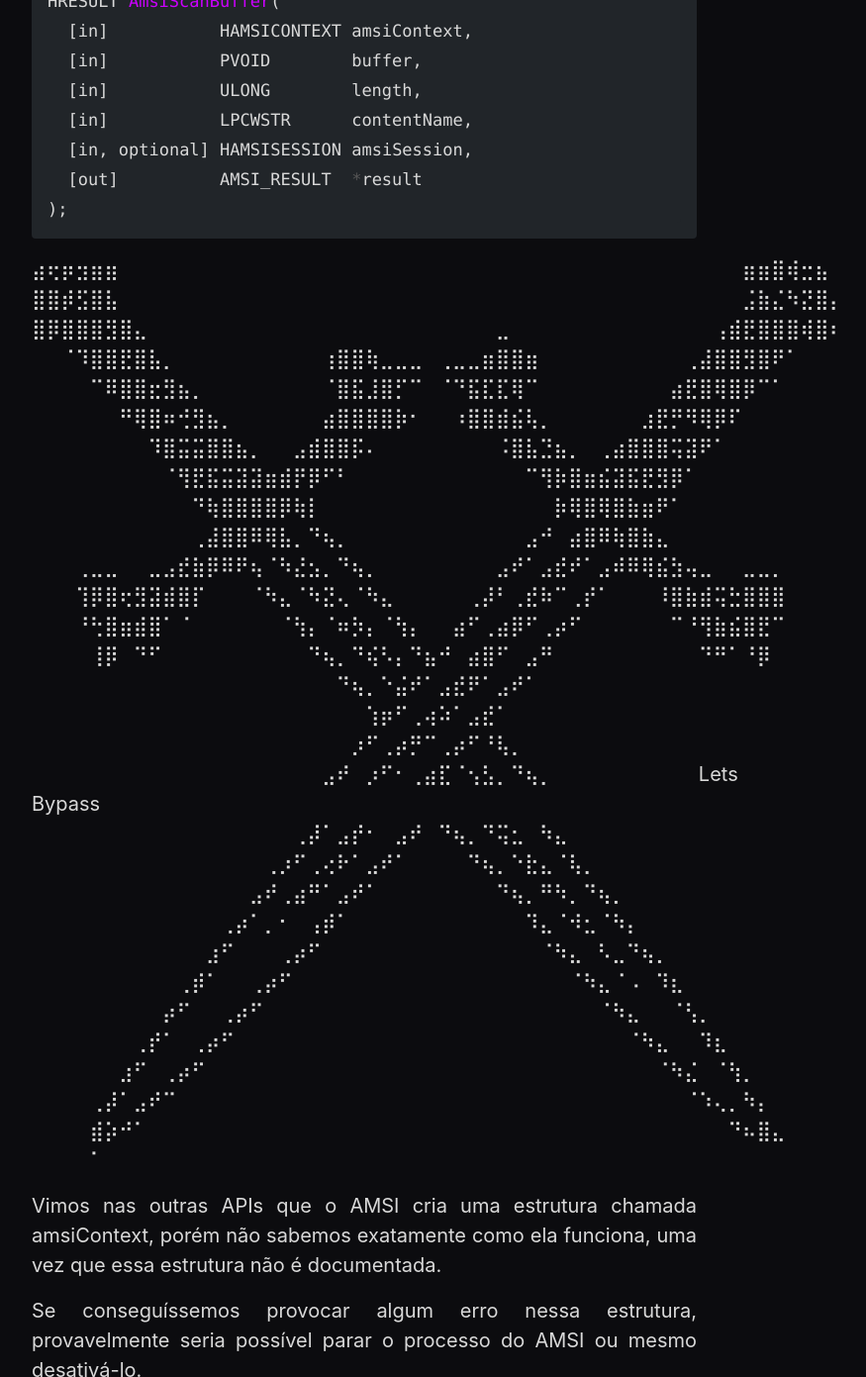
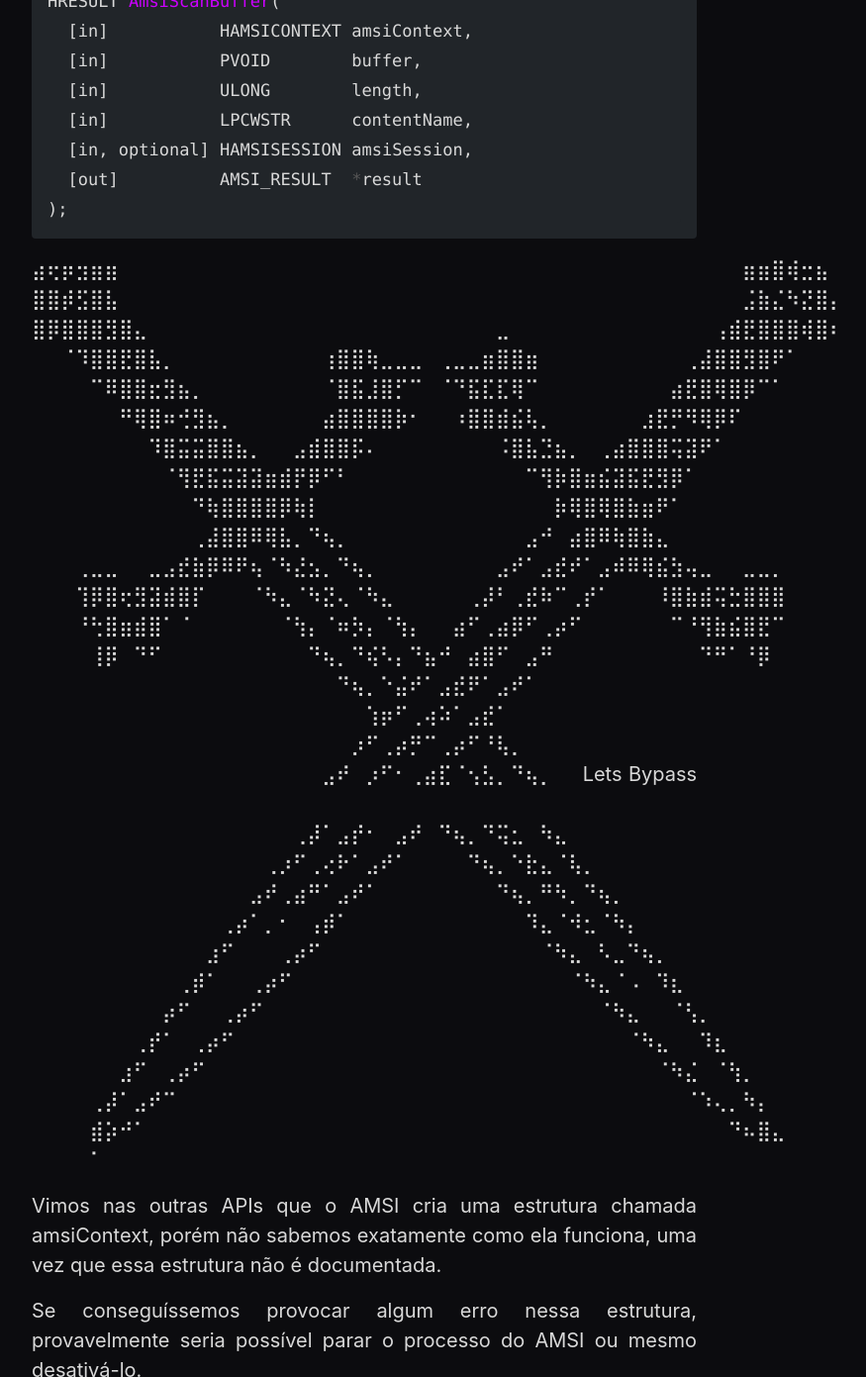
Before and after one commit to inferigang/inferigang.github.io, a Jekyll site: the page built from _posts/2023-08-08-from-ansi-to-reflection.md, in a window 1280 px wide and 1400 px high, scrolled down 3382 px, cut to the strip 0-1391 px from the top of the window. Shown: the whole strip at 99% size, without its empty margins (272-1147 px from the left). Built offline with Jekyll 4.4.1, drawn with Linux system fonts in a browser that asks for light colours; the table of contents is made by our own code; some of the changed text lies outside the part shown.

```diff
--- a/_posts/2023-08-08-from-ansi-to-reflection.md
+++ b/_posts/2023-08-08-from-ansi-to-reflection.md
@@ -99,7 +99,7 @@ HRESULT AmsiScanBuffer(
 ⠀⠀⠀⠀⠀⠀⠀⠀⠀⠀⠀⠀⠀⠀⠀⠀⠀⠀⠀⠀⠀⠙⢦⡀⠑⣬⠞⠁⣠⣞⠟⠁⣠⠞⠁⠀⠀⠀⠀⠀⠀⠀⠀⠀⠀⠀⠀⠀⠀⠀⠀⠀⠀⠀⠀⠀
 ⠀⠀⠀⠀⠀⠀⠀⠀⠀⠀⠀⠀⠀⠀⠀⠀⠀⠀⠀⠀⠀⠀⠀⢱⡶⠋⢀⢴⠵⠁⣠⣞⠁⠀⠀⠀⠀⠀⠀⠀⠀⠀⠀⠀⠀⠀⠀⠀⠀⠀⠀⠀⠀⠀⠀⠀
 ⠀⠀⠀⠀⠀⠀⠀⠀⠀⠀⠀⠀⠀⠀⠀⠀⠀⠀⠀⠀⠀⠀⡰⠋⢀⡴⡛⠉⢀⡴⠋⠘⢧⡀⠀⠀⠀⠀⠀⠀⠀⠀⠀⠀⠀⠀⠀⠀⠀⠀⠀⠀⠀⠀⠀⠀
-⠀⠀⠀⠀⠀⠀⠀⠀⠀⠀⠀⠀⠀⠀⠀⠀⠀⠀⠀⠀⣠⠞⠀⡰⠋⠂⢀⣴⣏⠈⢢⣣⡀⠙⢦⡀⠀⠀⠀⠀⠀⠀⠀⠀⠀⠀Lets Bypass ⠀⠀⠀⠀
+⠀⠀⠀⠀⠀⠀⠀⠀⠀⠀⠀⠀⠀⠀⠀⠀⠀⠀⠀⠀⣠⠞⠀⡰⠋⠂⢀⣴⣏⠈⢢⣣⡀⠙⢦⡀⠀⠀Lets Bypass ⠀⠀⠀⠀
 ⠀⠀⠀⠀⠀⠀⠀⠀⠀⠀⠀⠀⠀⠀⠀⠀⠀⠀⢀⡼⠁⣠⡞⠂⠀⣠⠞⠀⠙⢦⡀⠙⢭⣂⠀⠳⣄⠀⠀⠀⠀⠀⠀⠀⠀⠀⠀⠀⠀⠀⠀⠀⠀
 ⠀⠀⠀⠀⠀⠀⠀⠀⠀⠀⠀⠀⠀⠀⠀⠀⢀⡰⠋⢀⢔⠗⠁⣠⠞⠁⠀⠀⠀⠀⠙⢦⡀⠑⣗⣄⠈⢧⡀⠀⠀⠀⠀⠀⠀⠀⠀⠀⠀⠀⠀⠀⠀⠀⠀⠀
 ⠀⠀⠀⠀⠀⠀⠀⠀⠀⠀⠀⠀⠀⠀⠀⣠⠞⢀⣴⠛⠁⣠⠞⠁⠀⠀⠀⠀⠀⠀⠀⠀⠙⢦⡀⠛⠳⡀⠙⢦⡀⠀⠀⠀⠀⠀⠀⠀⠀⠀⠀⠀⠀⠀⠀⠀
@@ -338,21 +338,4 @@ Assim criamos um bypass funcional para o AMSI:
 
 ![Untitled](/assets/img/Untitled%2013.png)
 
-⬜⬜⬜🟨🟨🟨🟨🟨⬜⬜⬜⬜🟨🟨🟨🟨🟨⬜⬜⬜
-⬜⬜🟨🟥🟥🟥🟥🟥🟨⬜⬜🟨🟥🟥🟥🟥🟥🟨⬜⬜
-⬜🟨🟥🟥🟥⬜⬜🟥🟥🟨🟨🟥🟥🟥🟥🟥🟥🟥🟨⬜
-⬜🟨🟥🟥🟥⬜⬜🟥🟥🟥🟥🟥🟥🟥🟥🟥🟥🟥🟨⬜
-🟨🟥🟥⬜⬜⬜⬜⬜⬜🟥🟥🟥🟥🟥🟥🟥🟥🟥🟥🟨
-🟨🟥🟥⬜⬜⬜⬜⬜⬜🟥⬜⬜🟥🟥⬜⬜🟥🟥🟥🟨
-🟨🟥🟥🟥🟥⬜⬜🟥🟥🟥⬜⬜🟥🟥⬜⬜🟥🟥🟥🟨
-🟨🟥🟥🟥🟥⬜⬜🟥🟥🟥⬜⬜🟥🟥⬜⬜🟥🟥🟥🟨    Obrigado por ler até aqui, e até a proxima.
-🟨🟥🟥🟥🟥⬜⬜🟥🟥🟥⬜⬜⬜⬜⬜⬜🟥🟥🟥🟨
-⬜🟨🟥🟥🟥⬜⬜🟥⬜🟥🟥⬜⬜⬜⬜⬜🟥🟥🟨⬜
-⬜🟨🟥🟥🟥⬜⬜⬜⬜🟥🟥🟥🟥⬜⬜🟥🟥🟥🟨⬜
-⬜⬜🟨🟥🟥🟥⬜⬜🟥🟥⬜⬜🟥⬜⬜🟥🟥🟨⬜⬜
-⬜⬜⬜🟨🟥🟥🟥🟥🟥🟥⬜⬜⬜⬜⬜🟥🟨⬜⬜⬜
-⬜⬜⬜⬜🟨🟥🟥🟥🟥🟥🟥⬜⬜⬜🟥🟨⬜⬜⬜⬜
-⬜⬜⬜⬜⬜🟨🟥🟥🟥🟥🟥🟥🟥🟥🟨⬜⬜⬜⬜⬜
-⬜⬜⬜⬜⬜⬜🟨🟥🟥🟥🟥🟥🟥🟨⬜⬜⬜⬜⬜⬜
-⬜⬜⬜⬜⬜⬜⬜🟨🟥🟥🟥🟥🟨⬜⬜⬜⬜⬜⬜⬜
-⬜⬜⬜⬜⬜⬜⬜⬜🟨🟨🟨🟨⬜⬜⬜⬜⬜⬜⬜⬜
+Obrigado por ler até aqui, e até a proxima.
```
